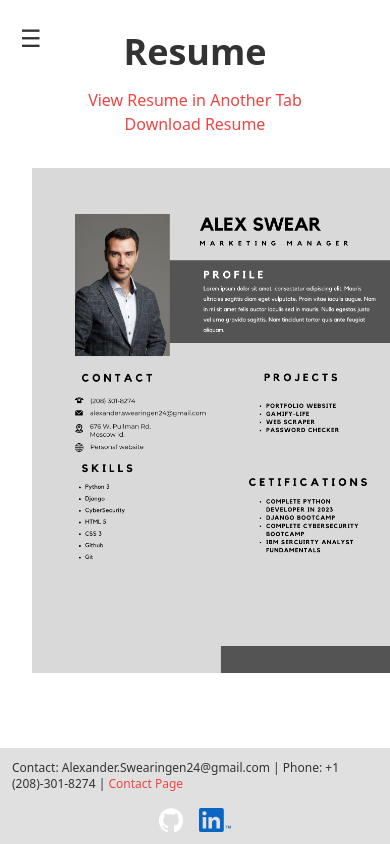
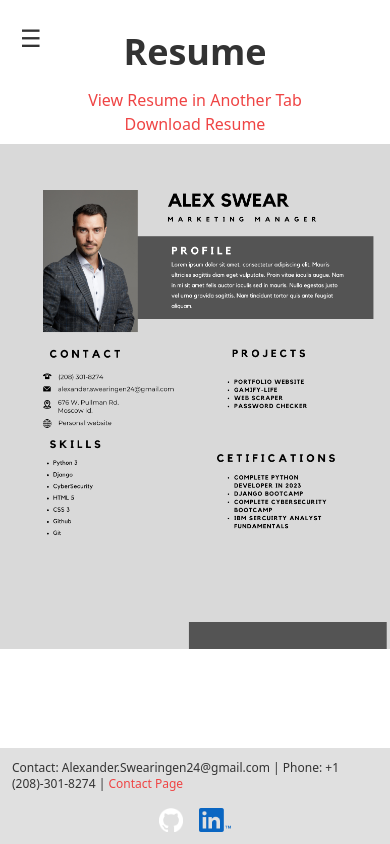
Before and after one commit to ZanderCoding/Portfo_Django, a Django app: page /resume/ in a window 390 px wide. Run offline with Django 4.2, Linux system fonts and the light colour scheme; parts of the project's set-up code (start-up, migrations or seed data) failed here and were passed over; some libraries are stand-ins or nearby versions.

Commit message:
Fixed resume for small screens

```diff
--- a/portfo/templates/portfo/resume.html
+++ b/portfo/templates/portfo/resume.html
@@ -11,6 +11,6 @@
         <br>
         <!-- Download Link -->
         <a href="{% static 'portfo/images/resume.png' %}" download="AlexanderSwearingenResume.pdf" class="text-red-500">Download Resume</a>
-        <img src="{% static 'portfo/images/resume.png' %}" alt="Resume" class="max-w-full h-auto m-8">
+        <img src="{% static 'portfo/images/resume.png' %}" alt="Resume" class="max-w-full h-auto mt-2 mb-2 lg:m-8">
     </div>
 {% endblock content %}
```
